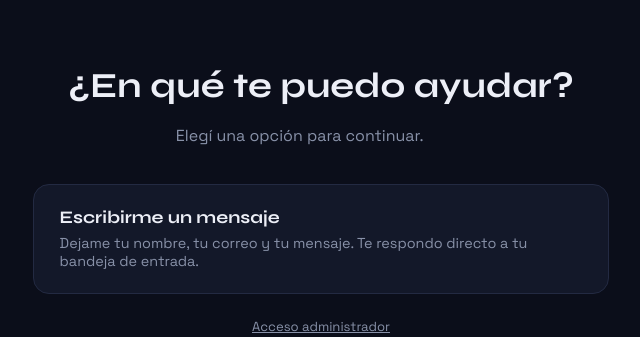
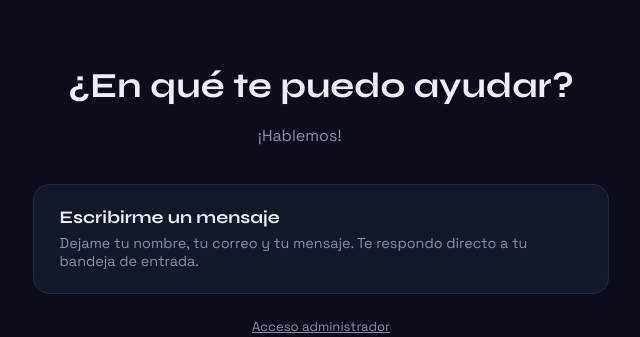
Before and after one commit to efrabuilder/Contact_mailer, a Flask app: page / in a window 1280 px wide. Shown: the part 80-417 px from the top of the page, without its empty margins (319-959 px from the left). Run offline with Flask 3, Linux system fonts and the light colour scheme.

Commit message:
Update lede paragraph text in index.html

```diff
--- a/templates/index.html
+++ b/templates/index.html
@@ -22,7 +22,7 @@
 <main class="gate-main">
   <section class="gate-hero">
     <h1>¿En qué te puedo ayudar?</h1>
-    <p class="lede">Elegí una opción para continuar.</p>
+    <p class="lede">¡Hablemos!</p>
 
     <div class="gate-options">
       <a class="gate-card" href="{{ url_for('contact_page') }}">
```
